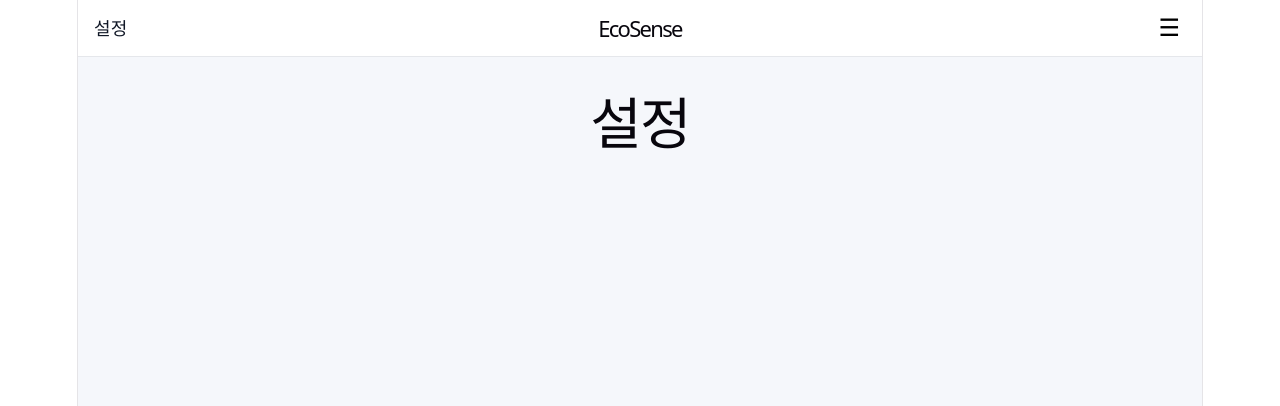
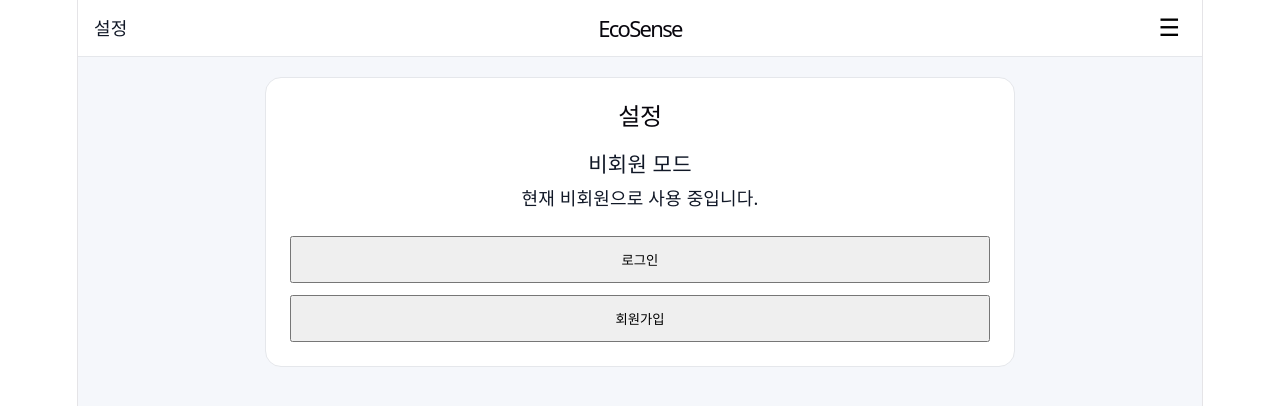
Before and after one commit to kanzer0509-cpu/ecosence-project, a React (Vite) app in the folder frontend/: page /settings in a window 1280 px wide. Shown: the top 406 px of the page. Built offline with nearby package versions, Linux system fonts and the light colour scheme; no server answers.

Commit message:
보고서, 설정 UI 변경,

```diff
--- a/frontend/src/index.css
+++ b/frontend/src/index.css
@@ -313,3 +313,67 @@
     grid-template-columns: 1fr;
   }
 }
+
+.report-page {
+  display: flex;
+  justify-content: center;
+}
+
+.report-card {
+  width: 100%;
+  max-width: 760px;
+  min-height: 480px;
+  background: white;
+  border: 1px solid #e5e7eb;
+  border-radius: 16px;
+  padding: 24px;
+}
+
+.report-actions {
+  display: flex;
+  gap: 12px;
+  margin: 20px 0;
+}
+
+.report-actions button {
+  flex: 1;
+  padding: 12px;
+}
+
+.report-history {
+  margin-top: 24px;
+}
+
+.settings-page {
+  display: flex;
+  justify-content: center;
+}
+
+.settings-card {
+  width: 100%;
+  max-width: 700px;
+  background: white;
+  border: 1px solid #e5e7eb;
+  border-radius: 16px;
+  padding: 24px;
+}
+
+.setting-item {
+  margin-bottom: 24px;
+}
+
+.setting-item h3 {
+  margin-bottom: 8px;
+}
+
+.logout-button,
+.guest-actions button {
+  width: 100%;
+  padding: 12px;
+}
+
+.guest-actions {
+  display: flex;
+  flex-direction: column;
+  gap: 12px;
+}
--- a/frontend/src/pages/ReportsPage.jsx
+++ b/frontend/src/pages/ReportsPage.jsx
@@ -44,12 +44,15 @@
   };
 
   return (
-    <section>
-      <h2>보고서</h2>
+    <section className="report-page">
+      <div className="report-card">
+        <h2>환경 보고서</h2>
 
-      <p>주간 또는 월간 환경 데이터를 PDF 보고서로 다운로드합니다.</p>
+        <p>
+          주간 또는 월간 환경 데이터를 PDF 형식으로 다운로드할 수 있습니다.
+        </p>
 
-      <div>
+        <div className="report-actions">
           <button
             type="button"
             onClick={() => handleDownload('weekly')}
@@ -67,9 +70,13 @@
           </button>
         </div>
 
-      {isLoading && <p>보고서를 생성하는 중입니다...</p>}
+        {isLoading && (
+          <p className="report-loading">
+            보고서를 생성하는 중입니다...
+          </p>
+        )}
 
-      <div>
+        <div className="report-history">
           <h3>보고서 생성 이력</h3>
 
           {history.length === 0 ? (
@@ -78,13 +85,17 @@
             <ul>
               {history.map((item, index) => (
                 <li key={item.id ?? index}>
-                {item.period ?? '기간 정보 없음'} -{' '}
-                {item.created_at ?? item.createdAt ?? '생성일 정보 없음'}
+                  {item.period ?? '기간 정보 없음'}
+                  {' - '}
+                  {item.created_at ??
+                    item.createdAt ??
+                    '생성일 정보 없음'}
                 </li>
               ))}
             </ul>
           )}
         </div>
+      </div>
     </section>
   );
 }
--- a/frontend/src/pages/SettingsPage.jsx
+++ b/frontend/src/pages/SettingsPage.jsx
@@ -1,3 +1,49 @@
+import { useAuthStore } from '../stores/useAuthStore';
+import { useOutdoorStore } from '../stores/useOutdoorStore';
+
 export default function SettingsPage() {
-  return <h1>설정</h1>;
+  const { user, isAuthenticated, logout } = useAuthStore();
+  const { location } = useOutdoorStore();
+
+  return (
+    <section className="settings-page">
+      <div className="settings-card">
+        <h2>설정</h2>
+
+        {isAuthenticated ? (
+          <>
+            <div className="setting-item">
+              <h3>계정 정보</h3>
+              <p>{user?.email ?? '이메일 정보 없음'}</p>
+            </div>
+
+            <div className="setting-item">
+              <h3>현재 지역</h3>
+              <p>{location}</p>
+            </div>
+
+            <button
+              type="button"
+              className="logout-button"
+              onClick={logout}
+            >
+              로그아웃
+            </button>
+          </>
+        ) : (
+          <>
+            <div className="setting-item">
+              <h3>비회원 모드</h3>
+              <p>현재 비회원으로 사용 중입니다.</p>
+            </div>
+
+            <div className="guest-actions">
+              <button type="button">로그인</button>
+              <button type="button">회원가입</button>
+            </div>
+          </>
+        )}
+      </div>
+    </section>
+  );
 }
```
Lines whose indentation alone changed are shown as unchanged.
